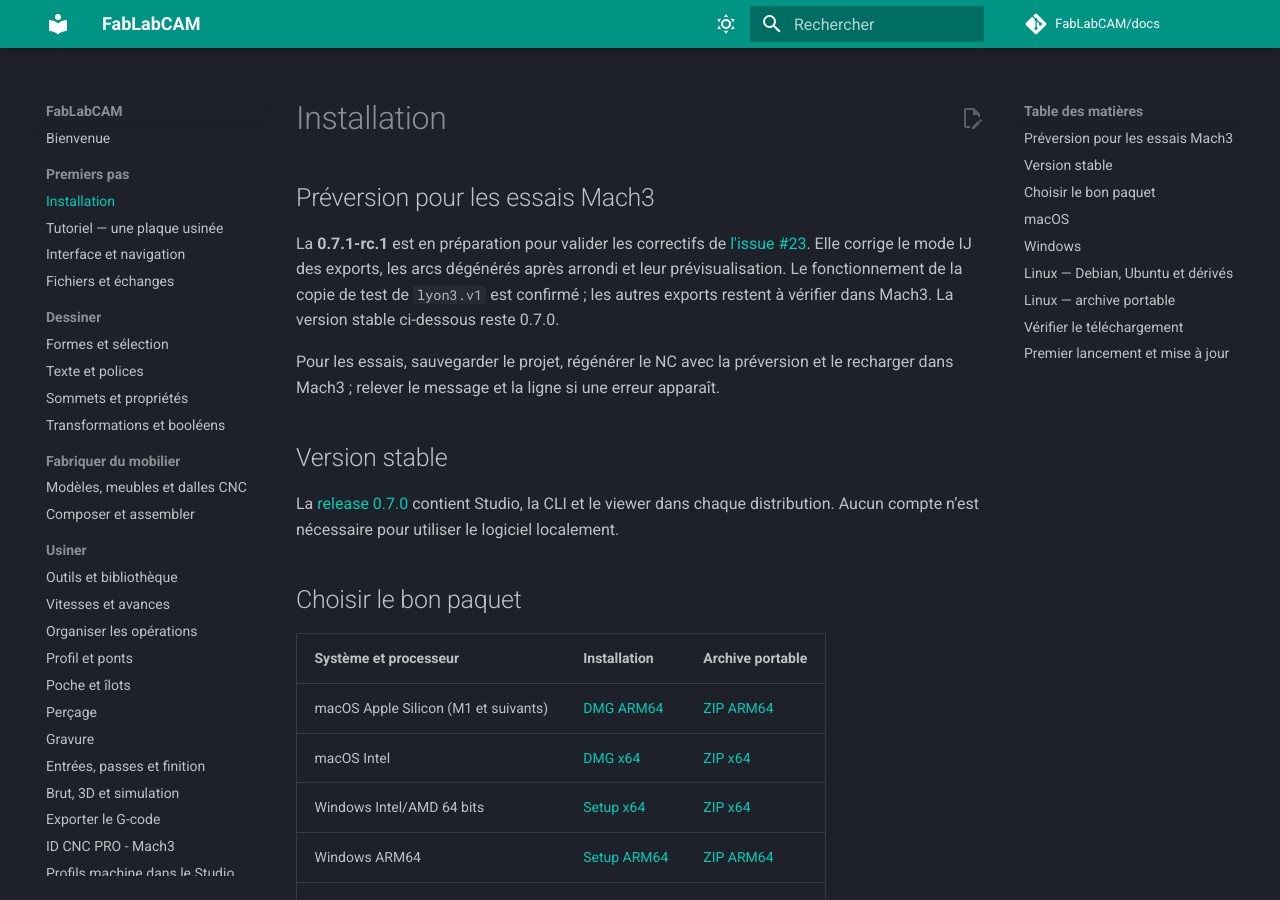
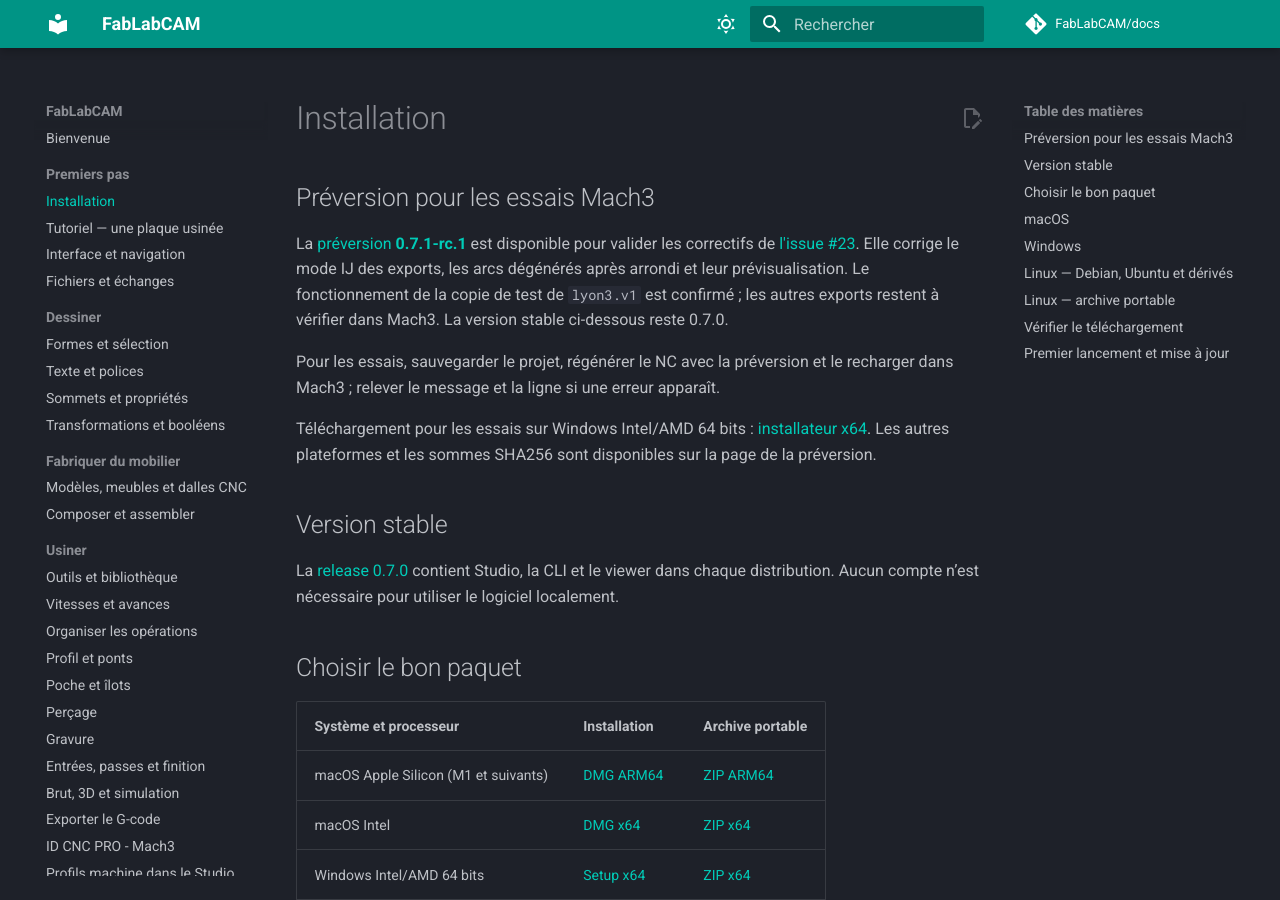
Before and after one commit to FabLabCAM/docs, an MkDocs documentation site: the page built from docs/installation.md, in a window 1280 px wide and 900 px high. Built offline with MkDocs 1.6.1 and Material for MkDocs 9.7.7, drawn with Linux system fonts in a browser that asks for light colours; comment, search, counter and statistics services are not loaded.

Commit message:
docs: document 0.7.1-rc.1 validation downloads

```diff
--- a/docs/installation.md
+++ b/docs/installation.md
@@ -2,7 +2,7 @@
 
 ## Préversion pour les essais Mach3
 
-La **0.7.1-rc.1** est en préparation pour valider les correctifs de
+La [préversion **0.7.1-rc.1**](https://github.com/FabLabCAM/core/releases/tag/v0.7.1-rc.1) est disponible pour valider les correctifs de
 [l'issue #23](https://github.com/FabLabCAM/core/issues/23). Elle corrige le mode
 IJ des exports, les arcs dégénérés après arrondi et leur prévisualisation.
 Le fonctionnement de la copie de test de `lyon3.v1` est confirmé ; les autres
@@ -10,6 +10,10 @@ exports restent à vérifier dans Mach3. La version stable ci-dessous reste 0.7.
 
 Pour les essais, sauvegarder le projet, régénérer le NC avec la préversion et
 le recharger dans Mach3 ; relever le message et la ligne si une erreur apparaît.
+
+Téléchargement pour les essais sur Windows Intel/AMD 64 bits :
+[installateur x64](https://github.com/FabLabCAM/core/releases/download/v0.7.1-rc.1/FabLabCAM-0.7.1-rc.1-windows-x64-Setup.exe).
+Les autres plateformes et les sommes SHA256 sont disponibles sur la page de la préversion.
 
 ## Version stable
 
--- a/mkdocs.yml
+++ b/mkdocs.yml
@@ -7,6 +7,7 @@ edit_uri: edit/main/docs/
 strict: true
 copyright: FabLabCAM contributors · Apache-2.0
 extra:
+  preview_version: 0.7.1-rc.1
   product_version: 0.7.0
 theme:
   name: material
```
Also changed, not shown: docs/guide/gcode.md (+1 -1 lines), docs/reference/suivi.md (+1 -1 lines), docs/reference/versions.md (+1 -1 lines), 1 other file.
